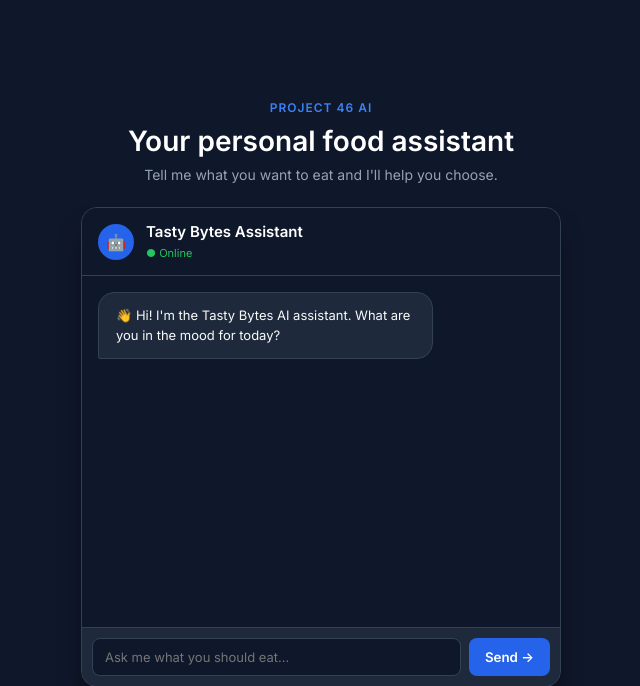
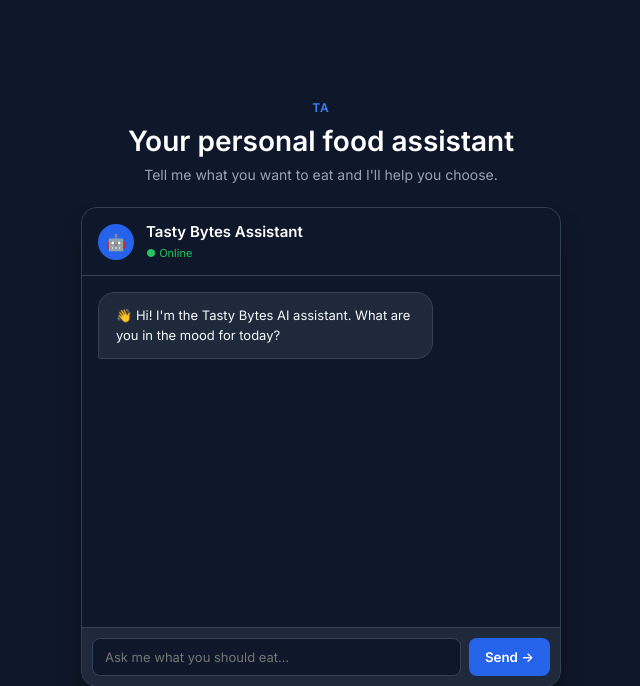
Before and after one commit to zomif/Online-Restaurant, a Flask app: page /ai/assistant in a window 1280 px wide. Shown: the part 68-754 px from the top of the page, without its empty margins (319-959 px from the left). Run offline with Flask 3, Linux system fonts and the light colour scheme; some libraries are stand-ins or nearby versions.

Commit message:
Update assistant.html

```diff
--- a/templates/ai/assistant.html
+++ b/templates/ai/assistant.html
@@ -187,7 +187,7 @@
 {% block content %}
 <div class="assistant-page-wrapper">
     <div class="assistant-header">
-        <span class="section-label">PROJECT 46 AI</span>
+        <span class="section-label">TA</span>
         <h1>Your personal food assistant</h1>
         <p>Tell me what you want to eat and I'll help you choose.</p>
     </div>
```
